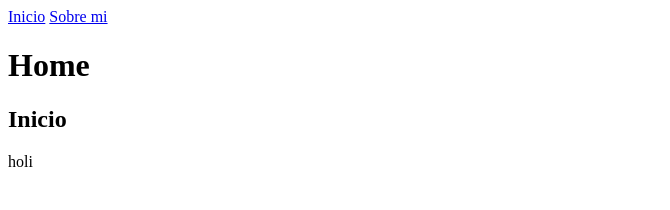
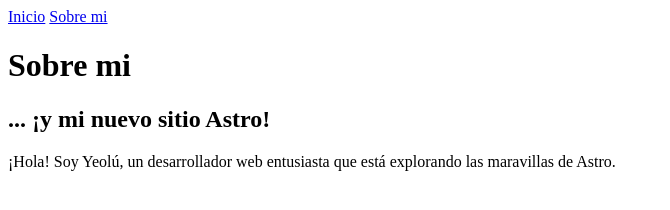
Before and after one commit to kazuloey/shiny-giggle, an Astro site: page / in a window 1280 px wide. Shown: the whole page, without its empty margins (0-670 px from the left). Built offline with nearby package versions, Linux system fonts and the light colour scheme; Astro itself is replaced by a stand-in of ours.

Commit message:
innitial commit

```diff
--- a/src/pages/about.astro
+++ b/src/pages/about.astro
@@ -6,8 +6,8 @@
     <title>Demo About</title>
 </head>
 <body>
-   <a href="/home/">Inicio</a>
-   <a href="/about/">Sobre mi</a>
+ <a href="/">Inicio</a>
+ <a href="/about/">Sobre mi</a>
 
 <h1>About</h1>
 <h2>Sobre mi</h2>
--- a/src/pages/index.astro
+++ b/src/pages/index.astro
@@ -9,11 +9,12 @@
 	</head>
 
 	<body>
-    <a href="/home/">Inicio</a>
-    <a href="/about/">Sobre mi</a>
+     <a href="/">Inicio</a>
+     <a href="/about/">Sobre mi</a>
 
-		<h1>Home</h1>
-		<h2>Inicio</h2>
-		<p>holi</p>
+<h1>Sobre mi</h1>
+<h2>... ¡y mi nuevo sitio Astro!</h2>
+
+<p>¡Hola! Soy Yeolú, un desarrollador web entusiasta que está explorando las maravillas de Astro.</p>
 	</body>
 </html>
```
